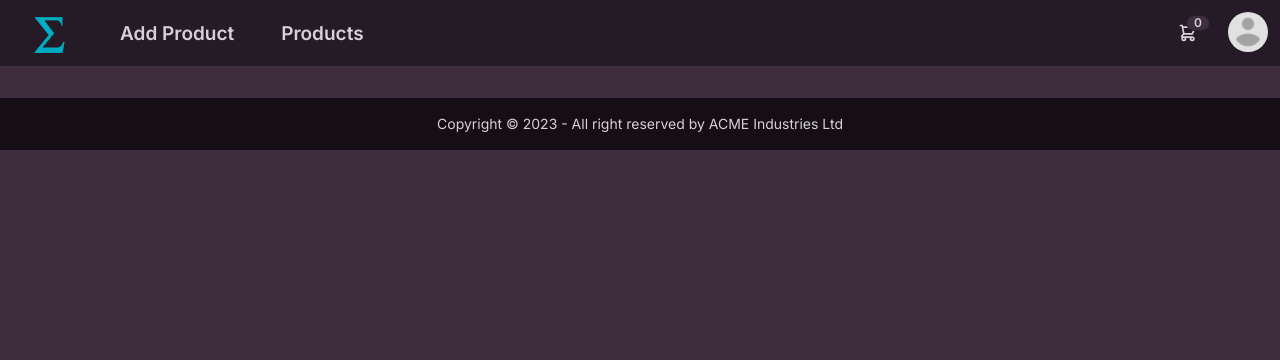
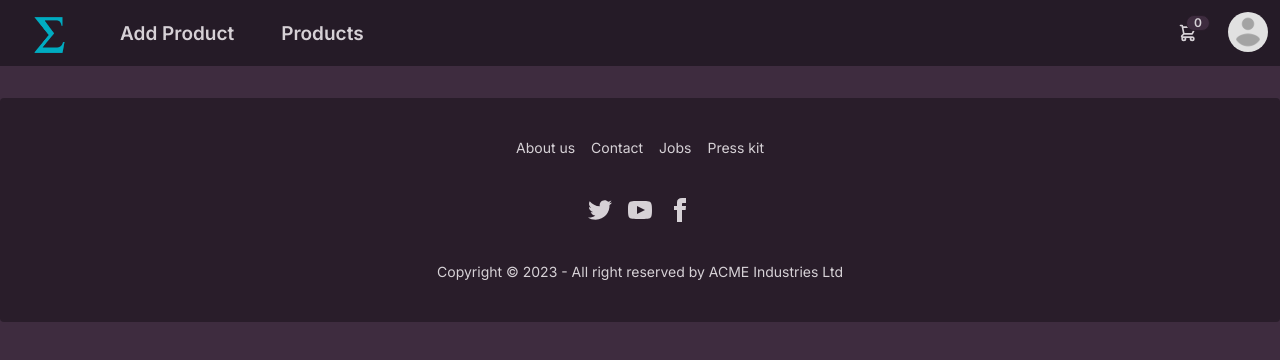
Before and after one commit to Sanjoymajee/emazon, a Next.js app: page / in a window 1280 px wide. Shown: the top 360 px of the page. Built offline with nearby package versions, Linux system fonts and the light colour scheme; no server answers.

Commit message:
updated footer

```diff
--- a/src/app/Footer.tsx
+++ b/src/app/Footer.tsx
@@ -1,6 +1,49 @@
 export default function Footer() {
   return (
-    <footer className="footer footer-center p-4 bg-base-300 text-base-content">
+    <footer className="footer footer-center p-10 bg-base-200 text-base-content rounded">
+      <div className="grid grid-flow-col gap-4">
+        <a className="link link-hover">About us</a>
+        <a className="link link-hover">Contact</a>
+        <a className="link link-hover">Jobs</a>
+        <a className="link link-hover">Press kit</a>
+      </div>
+      <div>
+        <div className="grid grid-flow-col gap-4">
+          <a>
+            <svg
+              xmlns="http://www.w3.org/2000/svg"
+              width="24"
+              height="24"
+              viewBox="0 0 24 24"
+              className="fill-current"
+            >
+              <path d="M24 4.557c-.883.392-1.832.656-2.828.775 1.017-.609 1.798-1.574 2.165-2.724-.951.564-2.005.974-3.127 1.195-.897-.957-2.178-1.555-3.594-1.555-3.179 0-5.515 2.966-4.797 6.045-4.091-.205-7.719-2.165-10.148-5.144-1.29 2.213-.669 5.108 1.523 6.574-.806-.026-1.566-.247-2.229-.616-.054 2.281 1.581 4.415 3.949 4.89-.693.188-1.452.232-2.224.084.626 1.956 2.444 3.379 4.6 3.419-2.07 1.623-4.678 2.348-7.29 2.04 2.179 1.397 4.768 2.212 7.548 2.212 9.142 0 14.307-7.721 13.995-14.646.962-.695 1.797-1.562 2.457-2.549z"></path>
+            </svg>
+          </a>
+          <a>
+            <svg
+              xmlns="http://www.w3.org/2000/svg"
+              width="24"
+              height="24"
+              viewBox="0 0 24 24"
+              className="fill-current"
+            >
+              <path d="M19.615 3.184c-3.604-.246-11.631-.245-15.23 0-3.897.266-4.356 2.62-4.385 8.816.029 6.185.484 8.549 4.385 8.816 3.6.245 11.626.246 15.23 0 3.897-.266 4.356-2.62 4.385-8.816-.029-6.185-.484-8.549-4.385-8.816zm-10.615 12.816v-8l8 3.993-8 4.007z"></path>
+            </svg>
+          </a>
+          <a>
+            <svg
+              xmlns="http://www.w3.org/2000/svg"
+              width="24"
+              height="24"
+              viewBox="0 0 24 24"
+              className="fill-current"
+            >
+              <path d="M9 8h-3v4h3v12h5v-12h3.642l.358-4h-4v-1.667c0-.955.192-1.333 1.115-1.333h2.885v-5h-3.808c-3.596 0-5.192 1.583-5.192 4.615v3.385z"></path>
+            </svg>
+          </a>
+        </div>
+      </div>
       <div>
         <p>Copyright © 2023 - All right reserved by ACME Industries Ltd</p>
       </div>
```
